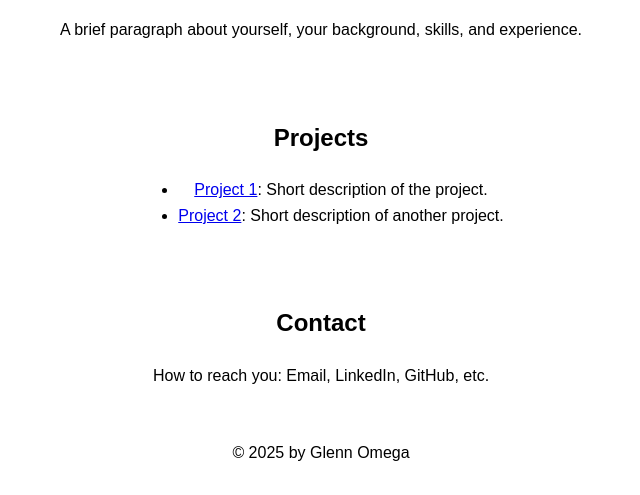
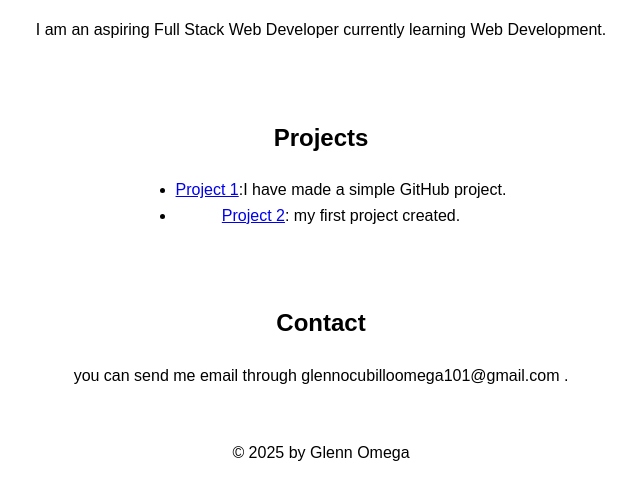
Before and after one commit to GlennOmega/githubproject, a plain HTML site: page index.html in a window 1280 px wide. Shown: the part 305-800 px from the top of the page, without its empty margins (319-959 px from the left). Drawn offline with Linux system fonts and the light colour scheme.

Commit message:
Update index.html
changed some information on lines

```diff
--- a/index.html
+++ b/index.html
@@ -66,15 +66,15 @@
             <h2>About Me</h2>
             <img src="profile_picture.jpg" alt="Your Name's Profile Picture" class="profile-pic">
             <p>
-                A brief paragraph about yourself, your background, skills, and experience.
+                I am an aspiring Full Stack Web Developer currently learning Web Development.
             </p>
         </section>
 
         <section id="projects">
             <h2>Projects</h2>
             <ul>
-                <li><a href="#">Project 1</a>: Short description of the project.</li>
-                <li><a href="#">Project 2</a>: Short description of another project.</li>
+                <li><a href="https://github.com/GlennOmega/githubproject">Project 1</a>:I have made a simple GitHub project.</li>
+                <li><a href="https://github.com/GlennOmega/Projects">Project 2</a>: my first project created.</li>
                 <!-- Add more projects as list items -->
             </ul>
         </section>
@@ -82,7 +82,7 @@
         <section id="contact">
             <h2>Contact</h2>
             <p>
-                How to reach you: Email, LinkedIn, GitHub, etc.
+               you can send me email through glennocubilloomega101@gmail.com .
             </p>
         </section>
 
```
